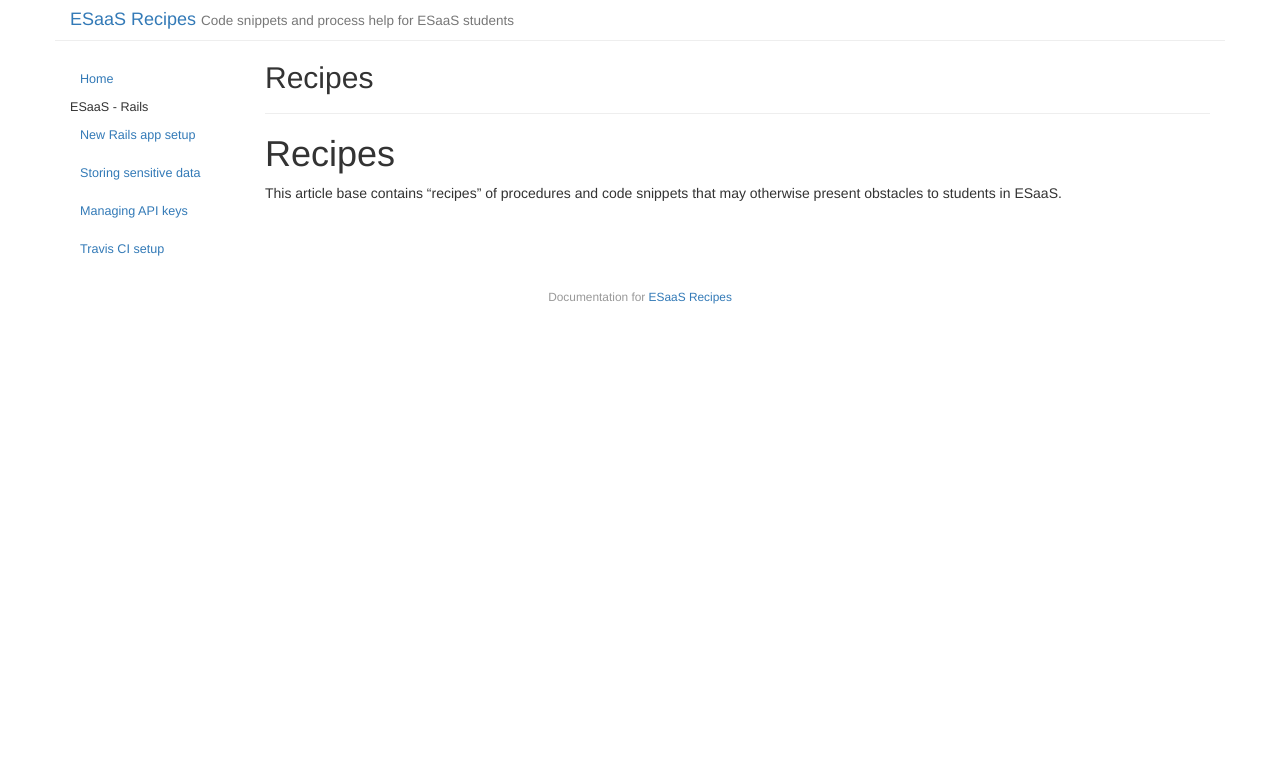
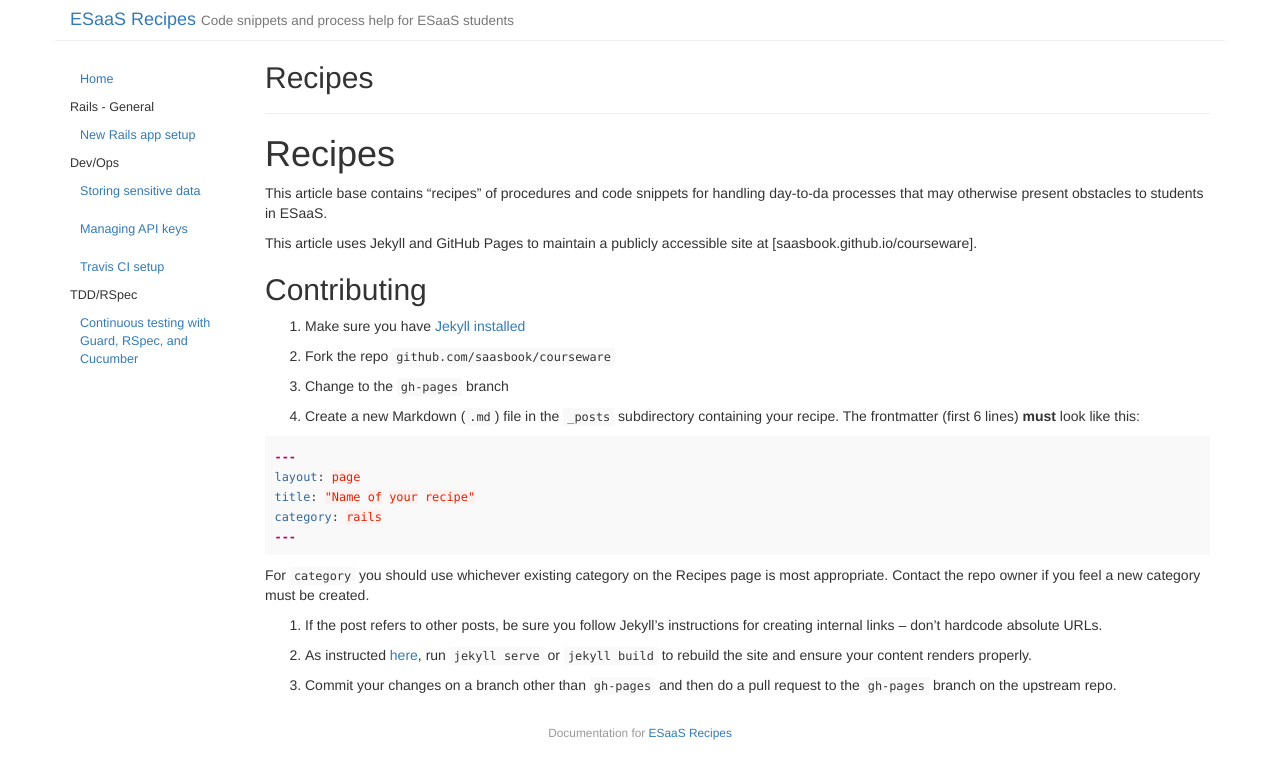
Before and after one commit to saasbook/courseware, a Jekyll site: the page built from index.md, in a window 1280 px wide. Shown: the top 779 px of the page. Built offline with Jekyll 4.4.1, drawn with Linux system fonts in a browser that asks for light colours; our own code applies the rules of GitHub Pages for plain Markdown files.

Commit message:
add recipe for Guard

````diff
--- a/_config.yml
+++ b/_config.yml
@@ -19,7 +19,11 @@
 
 # Default categories (in order) to appear in the navigation
 sections: [
-    ['rails', 'ESaaS - Rails']
+    ['rails', 'Rails - General'],
+    ['devops', 'Dev/Ops'],
+    ['rspec', 'TDD/RSpec'],
+    ['cucumber', 'BDD/Cucumber/Capybara'],
+    ['frontend', 'HTML5+CSS, JavaScript+React']
 ]
 
 # Keep as an empty string if served up at the root. If served up at a specific
--- a/index.md
+++ b/index.md
@@ -1,4 +1,42 @@
 # Recipes
 
 This article base contains "recipes" of procedures and code snippets
-that may otherwise present obstacles to students in ESaaS.
+for handling day-to-da processes that may otherwise present obstacles
+to students in ESaaS.
+
+This article uses Jekyll and GitHub Pages to maintain a publicly
+accessible site at [saasbook.github.io/courseware].
+
+## Contributing
+
+1. Make sure you have [Jekyll installed](https://jekyllrb.com/docs/)
+
+2. Fork the repo `github.com/saasbook/courseware`
+
+3. Change to the `gh-pages` branch
+
+4. Create a new Markdown (`.md`) file in the `_posts` subdirectory containing your
+recipe.  The frontmatter (first 6 lines) **must** look like this:
+
+```yaml
+---
+layout: page
+title: "Name of your recipe"
+category: rails
+---
+```
+
+For `category` you should use whichever existing category on the
+Recipes page is most appropriate.  Contact the repo owner if you feel
+a new category must be created.
+
+5. If the post refers to other posts, be sure you follow Jekyll's
+instructions for creating internal links -- don't hardcode absolute
+URLs.
+
+6. As instructed  [here](https://jekyllrb.com/docs/), run `jekyll
+serve` or `jekyll build` to rebuild the site and ensure your content
+renders properly.
+
+7. Commit your changes on a branch other than `gh-pages` and then do a
+pull request to the `gh-pages` branch on the upstream repo.
````
Also changed, not shown: _posts/2017-11-01-managing-api-keys.md (+1 -1 lines), _posts/2017-11-01-storing-sensitive-data.md (+1 -1 lines), _posts/2017-11-01-travis-ci-setup.md (+23 -12 lines), _posts/2018-12-23-guard.md (added, +81 -0 lines).
